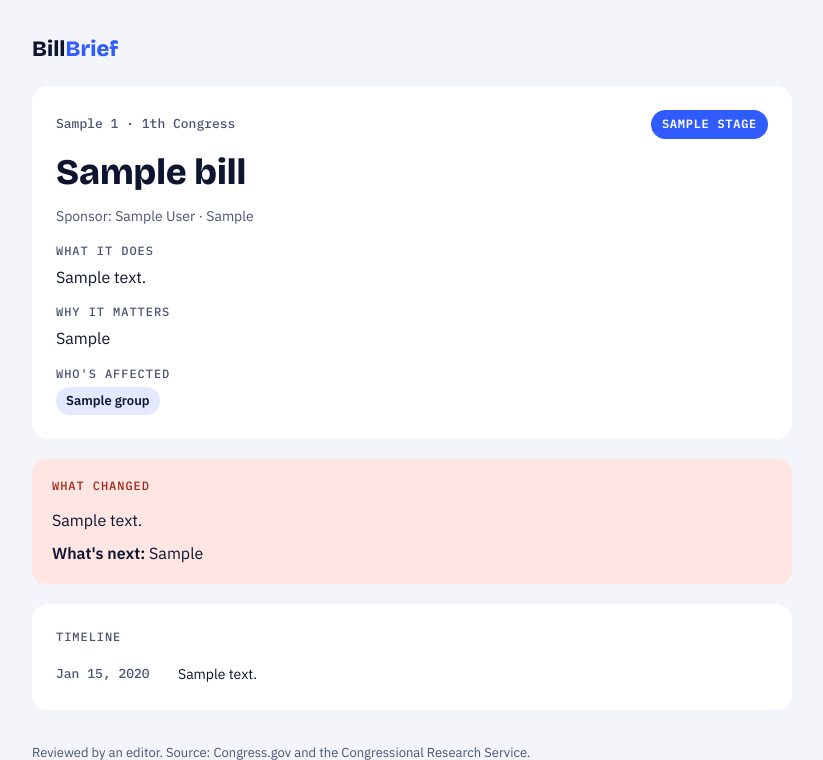
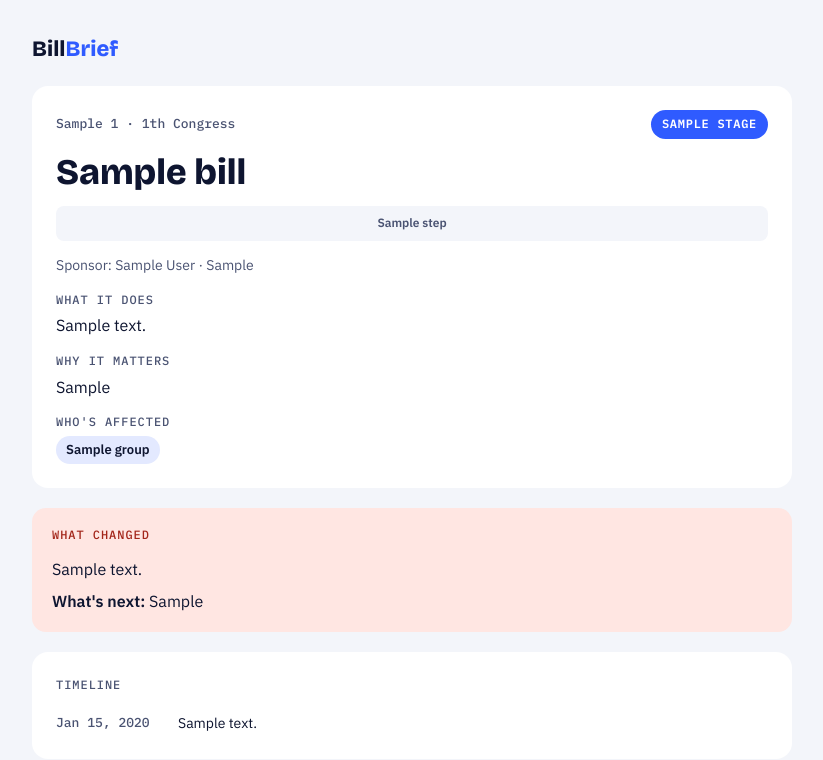
Before and after one commit to aqcunningham/BillBrief, a Django app: template bills/templates/bills/bill_detail.html in a window 1280 px wide. Shown: the top 760 px of the page, without its empty margins (228-1051 px from the left). Run offline with Django 5.2, Linux system fonts and the light colour scheme; tables that the repository leaves empty hold one stand-in row (values such as "Sample post"); the template is opened without the code that fills it: values that come from a table or form of the project are taken from there, most other values are stand-ins (such as "Sample title", 1, 10 or a date in 2020); data that the repository does not hold is empty.

Commit message:
Add status tracker to bill page

```diff
--- a/bills/templates/bills/bill_detail.html
+++ b/bills/templates/bills/bill_detail.html
@@ -35,6 +35,10 @@
     .empty { color: var(--muted); font-style: italic; }
     .foot { font-size: 13px; color: var(--muted); }
     @media (max-width: 480px) { .timeline li { grid-template-columns: 1fr; gap: 2px; } }
+    .tracker { display: flex; gap: 4px; flex-wrap: wrap; }
+.step { flex: 1; min-width: 90px; text-align: center; font-size: 12px; font-weight: 600; padding: 8px 6px; border-radius: 8px; background: var(--bg); color: var(--muted); }
+.step.done { background: var(--blue-soft); color: var(--ink); }
+.step.current { background: var(--blue); color: #FFFFFF; }
   </style>
 </head>
 <body>
@@ -47,6 +51,11 @@
         {% if overview %}<span class="pill">{{ overview.stage }}</span>{% endif %}
       </div>
       <h1>{{ bill.title }}</h1>
+      <div class="tracker">
+  {% for step in tracker %}
+    <span class="step{% if step.done %} done{% endif %}{% if step.current %} current{% endif %}">{{ step.label }}</span>
+  {% endfor %}
+</div>
       <div class="meta">
         {% if bill.sponsor %}Sponsor: {{ bill.sponsor.full_name }}{% endif %}
         {% if bill.policy_area %} · {{ bill.policy_area }}{% endif %}
```
Also changed, not shown: bills/views.py (+15 -0 lines).
